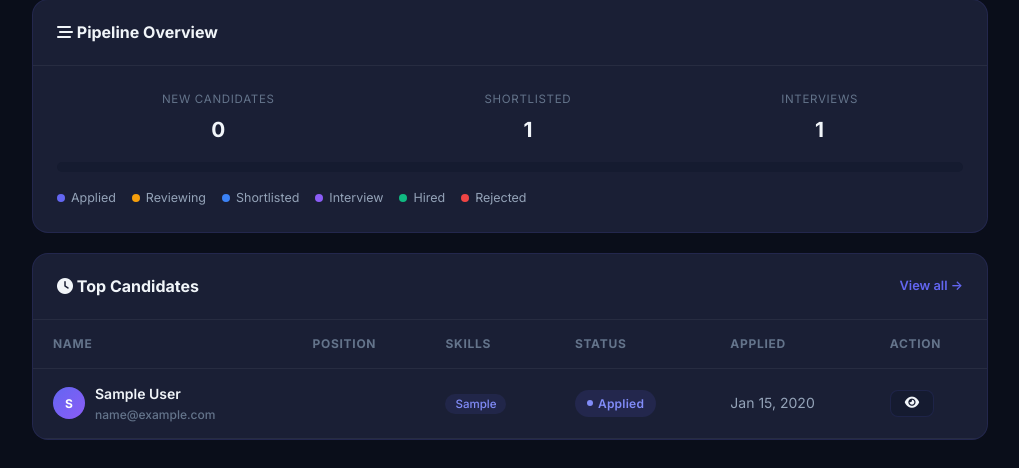
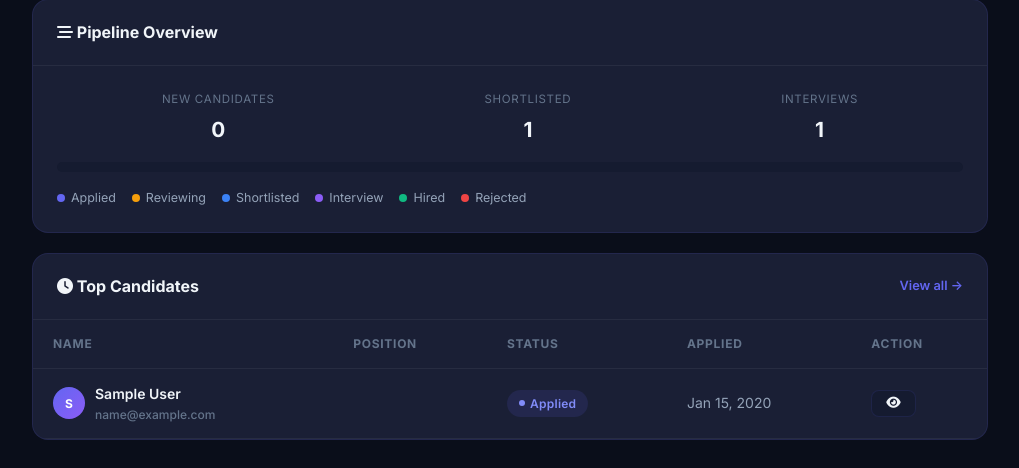
Before and after one commit to Naman7564/Hire-Flow, a Django app: template templates/dashboard/hr_dashboard.html in a window 1280 px wide. Shown: the part 806-1274 px from the top of the page, without its empty margins (260-1279 px from the left). Run offline with Django 4.2, Linux system fonts and the light colour scheme; tables that the repository leaves empty hold one stand-in row (values such as "Sample post"); the template is opened without the code that fills it: values that come from a table or form of the project are taken from there, most other values are stand-ins (such as "Sample title", 1, 10 or a date in 2020); data that the repository does not hold is empty.

Commit message:
Remove skills column from Top Candidates card
🤖 Generated with [Qoder][https://qoder.com]

```diff
--- a/templates/dashboard/hr_dashboard.html
+++ b/templates/dashboard/hr_dashboard.html
@@ -158,7 +158,6 @@
                     <tr>
                         <th>Name</th>
                         <th>Position</th>
-                        <th>Skills</th>
                         <th>Status</th>
                         <th>Applied</th>
                         <th>Action</th>
@@ -180,13 +179,6 @@
                             </div>
                         </td>
                         <td>{{ app.job.title }}</td>
-                        <td>
-                            {% if app.candidate.candidate_profile %}
-                            {% for skill in app.candidate.candidate_profile.skills_list|slice:":3" %}
-                            <span class="skill-tag">{{ skill }}</span>
-                            {% endfor %}
-                            {% endif %}
-                        </td>
                         <td><span class="status-badge {{ app.status }}">{{ app.get_status_display }}</span></td>
                         <td>{{ app.applied_at|date:"M d, Y" }}</td>
                         <td>
```
